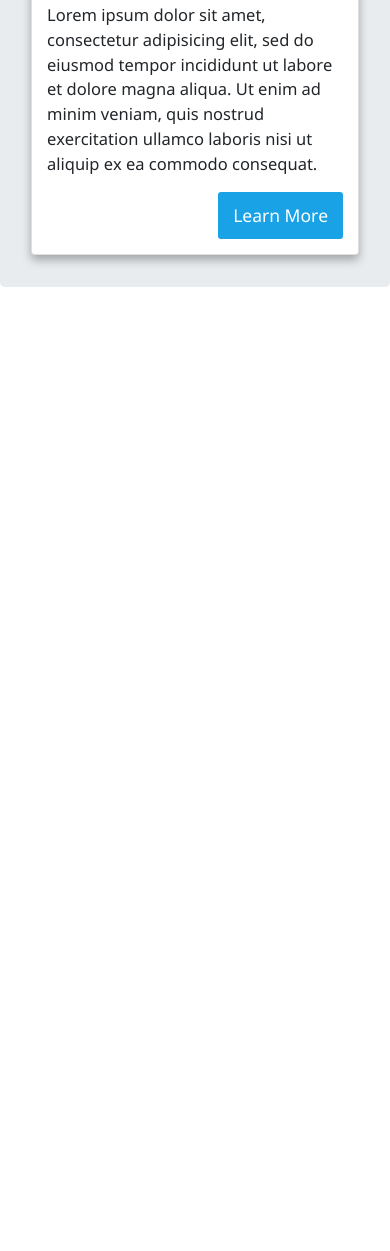
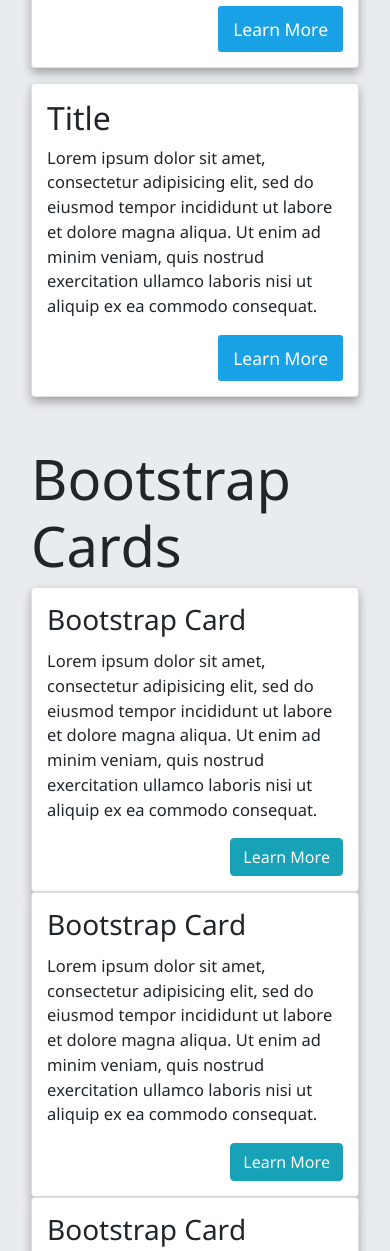
Before and after one commit to GeomHacks/geomhacks-web-design, a plain HTML site: page index.html in a window 390 px wide. Shown: the part 749-2000 px from the top of the page. Before the commit the page ends 1036 px from the top, so only its background shows below. Drawn offline with nearby package versions, Linux system fonts and the light colour scheme.

Commit message:
added responsive grid

```diff
--- a/index.html
+++ b/index.html
@@ -11,6 +11,7 @@
   <body>
     <div class="jumbotron">
       <div class="container">
+        <h1 class="display-4">Custom Cards</h1>
         <div class="cards">
           <div class="card">
             <h2>Title</h2>
@@ -40,6 +41,43 @@
             </div>
           </div>
         </div>
+
+        <h1 class="display-4 mt-5">Bootstrap Cards</h1>
+        <div class="row">
+          <div class="col-md">
+            <div class="card">
+              <h3 class="card-title">Bootstrap Card</h3>
+              <p class="card-content">
+                Lorem ipsum dolor sit amet, consectetur adipisicing elit, sed do eiusmod tempor incididunt ut labore et dolore magna aliqua. Ut enim ad minim veniam, quis nostrud exercitation ullamco laboris nisi ut aliquip ex ea commodo consequat.
+              </p>
+              <div class="text-right">
+                <button class="btn btn-info">Learn More</button>
+              </div>
+            </div>
+          </div>
+          <div class="col-md">
+            <div class="card">
+              <h3 class="card-title">Bootstrap Card</h3>
+              <p class="card-content">
+                Lorem ipsum dolor sit amet, consectetur adipisicing elit, sed do eiusmod tempor incididunt ut labore et dolore magna aliqua. Ut enim ad minim veniam, quis nostrud exercitation ullamco laboris nisi ut aliquip ex ea commodo consequat.
+              </p>
+              <div class="text-right">
+                <button class="btn btn-info">Learn More</button>
+              </div>
+            </div>
+          </div>
+          <div class="col-md">
+            <div class="card">
+              <h3 class="card-title">Bootstrap Card</h3>
+              <p class="card-content">
+                Lorem ipsum dolor sit amet, consectetur adipisicing elit, sed do eiusmod tempor incididunt ut labore et dolore magna aliqua. Ut enim ad minim veniam, quis nostrud exercitation ullamco laboris nisi ut aliquip ex ea commodo consequat.
+              </p>
+              <div class="text-right">
+                <button class="btn btn-info">Learn More</button>
+              </div>
+            </div>
+          </div>
+        </div>
       </div>
     </div>
   </body>
```
